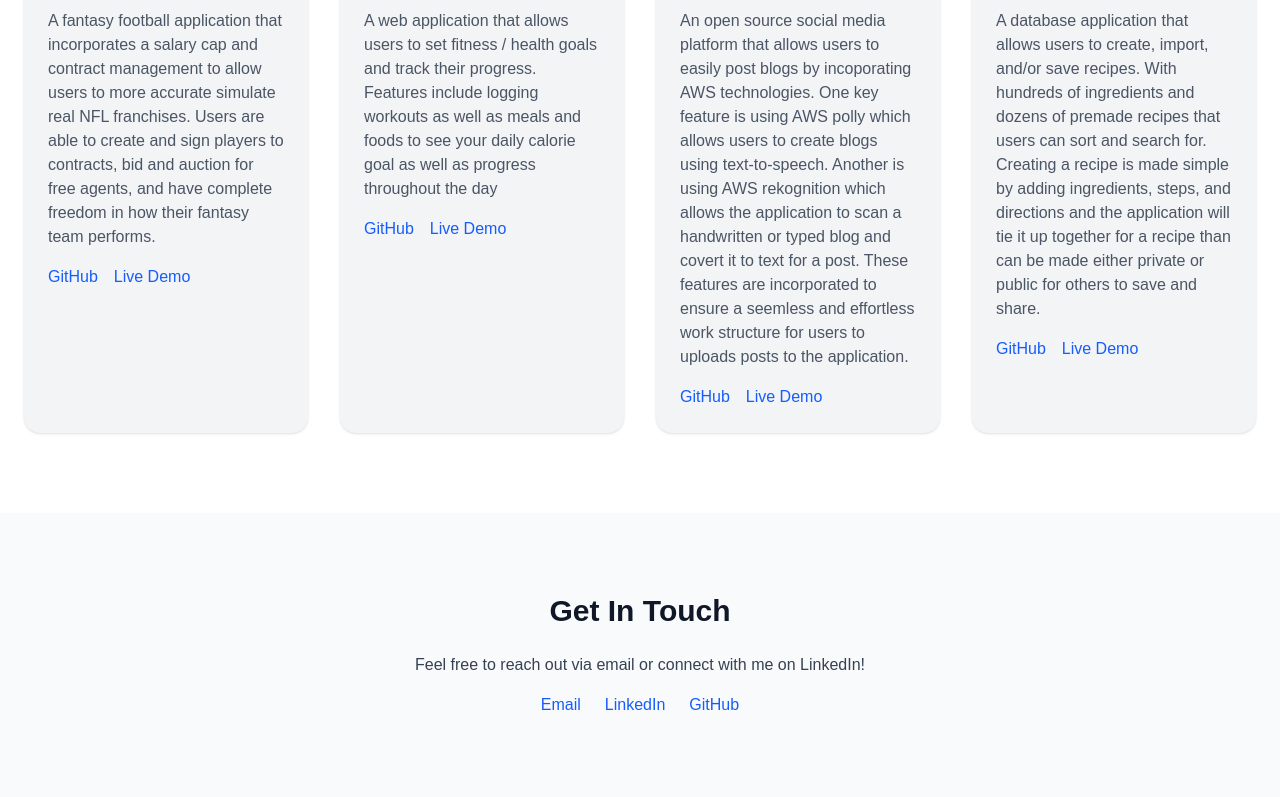
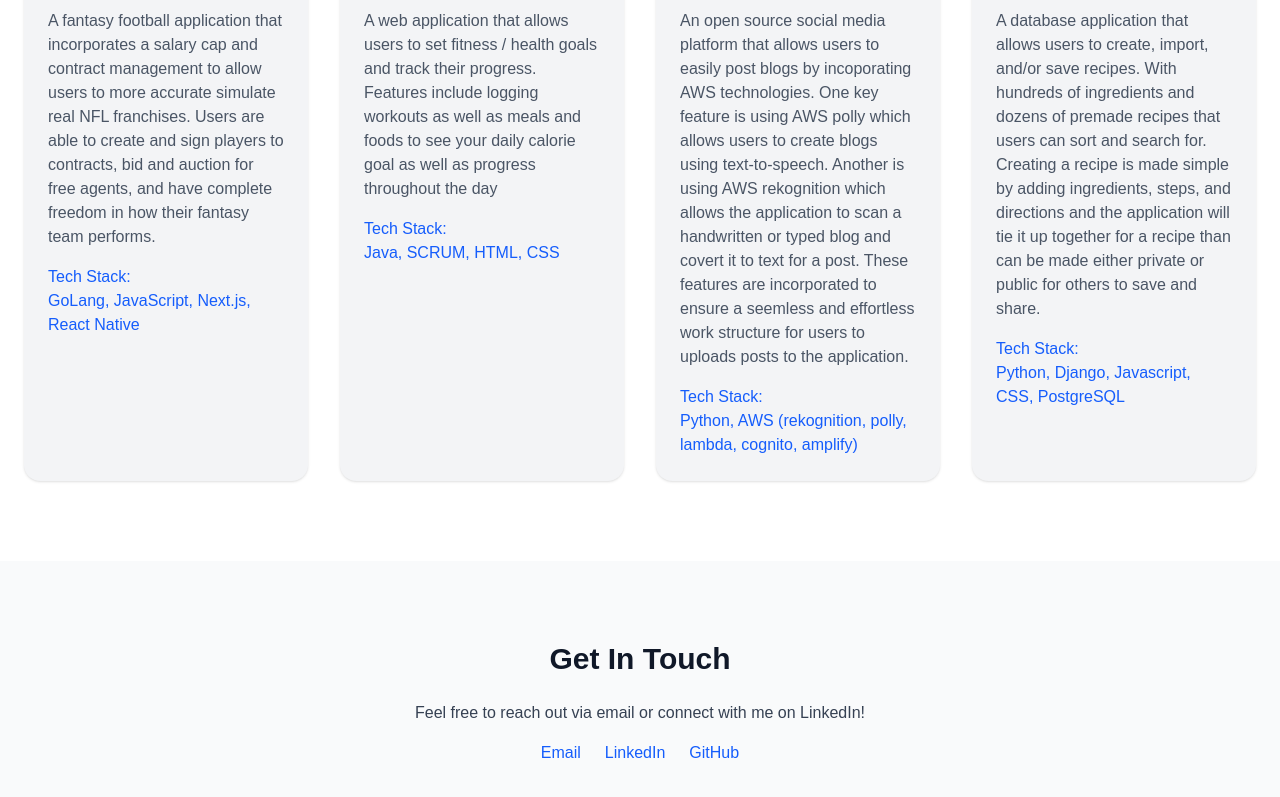
Before and after one commit to kal4615/Personal-Website, a Next.js app in the folder Personal-Website/: page / in a window 1280 px wide. Shown: the part 1775-2572 px from the top of the page. Built offline with nearby package versions, Linux system fonts and the light colour scheme.

Commit message:
new hero pic, add tech stack to projects

```diff
--- a/Personal-Website/src/components/Home/Hero.tsx
+++ b/Personal-Website/src/components/Home/Hero.tsx
@@ -38,7 +38,7 @@ export default function Hero() {
           </div>
           <div className="flex flex-col justify-center h-screen text-center relative w-150 h-150 md:w-150 md:h-150 flex-shrink-0">
               <Image
-                  src="/images/hueImperialPic.jpg" // The path to your image in the public folder
+                  src="/images/letchworthStanding.jpg" // The path to your image in the public folder
                   alt="A picture of Kevin Luong"
                   layout="fill" // Makes the image fill the container
                   objectFit="cover" // Ensures the image covers the area without distortion
--- a/Personal-Website/src/components/Home/Projects.tsx
+++ b/Personal-Website/src/components/Home/Projects.tsx
@@ -12,18 +12,16 @@ export default function Projects(){
                 create and sign players to contracts, bid and auction for free agents, and have complete
                 freedom in how their fantasy team performs.
                 </p>
-                <div className="mt-4 flex space-x-4">
+                <div className="mt-4 flex flex-col space-x-4">
                     <a
-                    href="https://github.com/yourname/project1"
-                    className="text-blue-600 hover:underline"
+                        className="text-blue-600"
                     >
-                    GitHub
+                        Tech Stack:
                     </a>
                     <a
-                    href="https://project1-demo.com"
-                    className="text-blue-600 hover:underline"
+                        className="text-blue-600"
                     >
-                    Live Demo
+                        GoLang, JavaScript, Next.js, React Native
                     </a>
                 </div>
             </div>
@@ -33,18 +31,16 @@ export default function Projects(){
                 A web application that allows users to set fitness / health goals and track their progress. Features include logging workouts as well as meals
                 and foods to see your daily calorie goal as well as progress throughout the day
                 </p>
-                <div className="mt-4 flex space-x-4">
+                <div className="mt-4 flex flex-col space-x-4">
                     <a
-                    href="https://github.com/yourname/project1"
-                    className="text-blue-600 hover:underline"
+                        className="text-blue-600"
                     >
-                    GitHub
+                        Tech Stack:
                     </a>
                     <a
-                    href="https://project1-demo.com"
-                    className="text-blue-600 hover:underline"
+                        className="text-blue-600"
                     >
-                    Live Demo
+                        Java, SCRUM, HTML, CSS
                     </a>
                 </div>
             </div>
@@ -55,18 +51,16 @@ export default function Projects(){
                 blogs using text-to-speech. Another is using AWS rekognition which allows the application to scan a handwritten or typed blog and covert it to text for a post. These features are incorporated
                 to ensure a seemless and effortless work structure for users to uploads posts to the application.
                 </p>
-                <div className="mt-4 flex space-x-4">
+                <div className="mt-4 flex flex-col space-x-4">
                     <a
-                    href="https://github.com/yourname/project1"
-                    className="text-blue-600 hover:underline"
+                        className="text-blue-600"
                     >
-                    GitHub
+                        Tech Stack:
                     </a>
                     <a
-                    href="https://project1-demo.com"
-                    className="text-blue-600 hover:underline"
+                        className="text-blue-600"
                     >
-                    Live Demo
+                        Python, AWS (rekognition, polly, lambda, cognito, amplify)
                     </a>
                 </div>
             </div>
@@ -77,18 +71,16 @@ export default function Projects(){
                 Creating a recipe is made simple by adding ingredients, steps, and directions and the application will tie it up together for a recipe than can be made either private or public for others
                 to save and share.
                 </p>
-                <div className="mt-4 flex space-x-4">
+                <div className="mt-4 flex flex-col space-x-4">
                     <a
-                    href="https://github.com/yourname/project1"
-                    className="text-blue-600 hover:underline"
+                        className="text-blue-600"
                     >
-                    GitHub
+                        Tech Stack:
                     </a>
                     <a
-                    href="https://project1-demo.com"
-                    className="text-blue-600 hover:underline"
+                        className="text-blue-600"
                     >
-                    Live Demo
+                        Python, Django, Javascript, CSS, PostgreSQL
                     </a>
                 </div>
             </div>
```
Also changed, not shown: 1 other file (tests, documents, lock files or other folders). Lines whose indentation alone changed are shown as unchanged.
